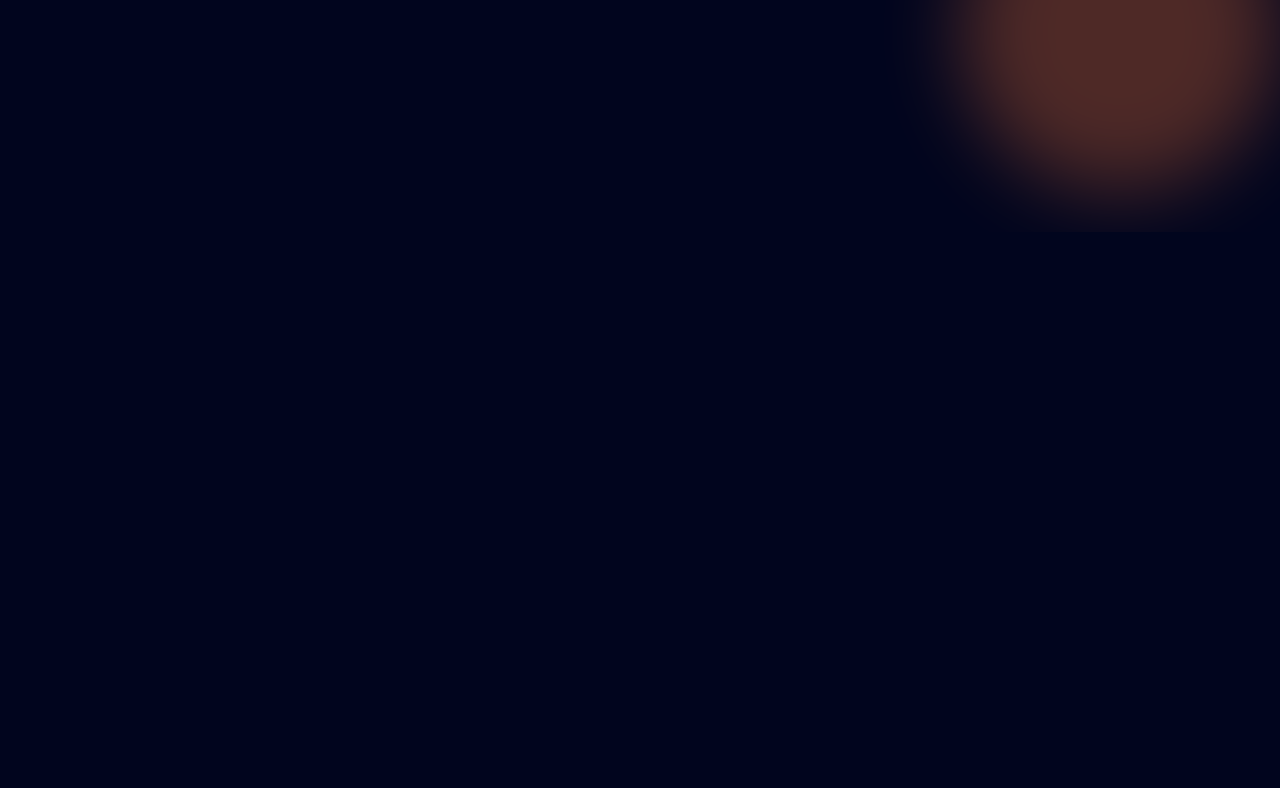
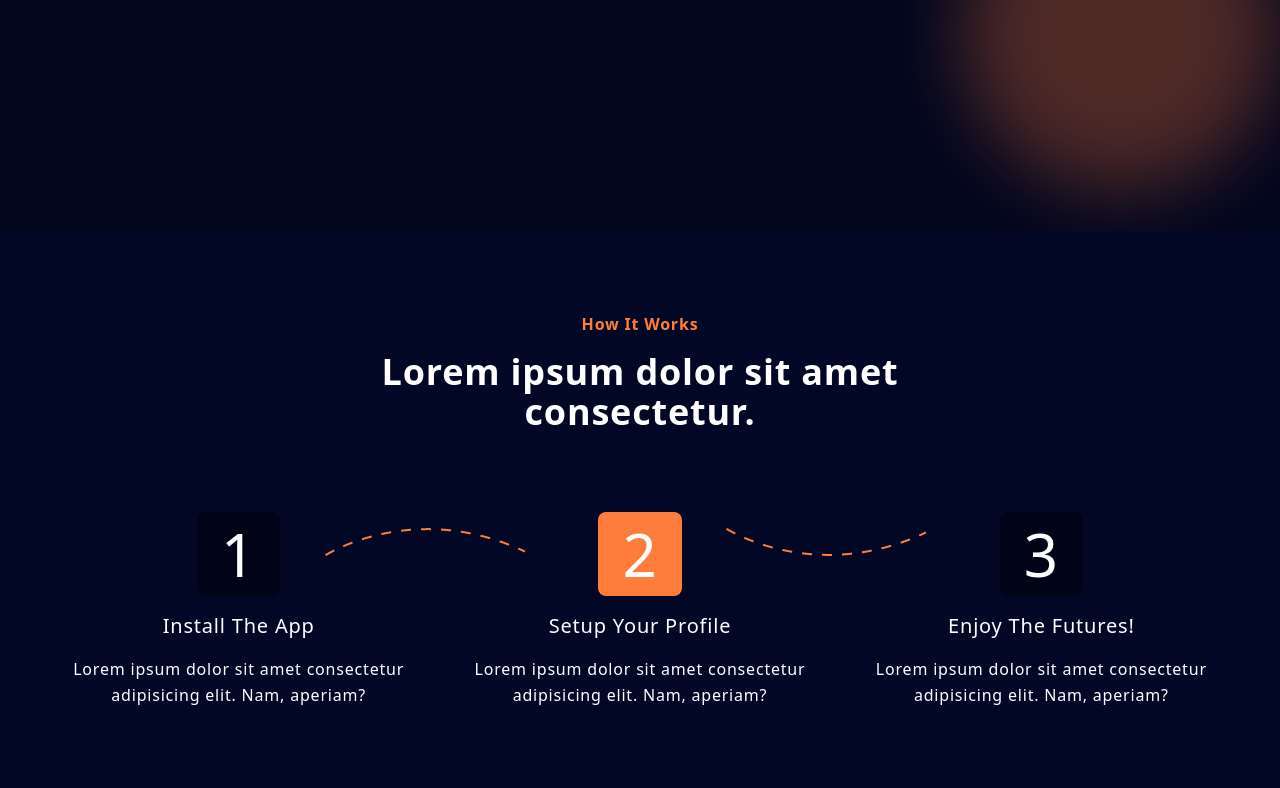
Before and after one commit to Keil-ENZO/Projet_Tailwind, a website: page index.html in a window 1280 px wide. Shown: the part 1841-2629 px from the top of the page. Before the commit the page ends 2073 px from the top, so only its background shows below. Drawn offline with Linux system fonts and the light colour scheme.

Commit message:
new section

```diff
--- a/css/style.css
+++ b/css/style.css
@@ -25,3 +25,11 @@
 .blob2{
     @apply w-80 h-80 bg-color-secondary rounded-full absolute bottom-10 right-0 -z-10 blur-2xl opacity-30 overflow-hidden
 }
+
+.card {
+    @apply flex flex-col items-center justify-between space-y-6 md:flex-row md:space-y-0 md:space-x-6
+}
+
+.after {
+    @apply lg:after:content-[''] lg:after:flex lg:after:bg-[url('../img/line-bottom.png')] lg:after:absolute  lg:after:top-4 lg:after:left-32 2xl:lg:after:left-52 lg:after:bg-no-repeat lg:after:h-7 lg:after:w-52
+}
--- a/index.html
+++ b/index.html
@@ -168,7 +168,6 @@
 
       <section id="saving-money">
         <div class="container py-20 relative">
-
           <div class="blob2"></div>
           <div class="blob1"></div>
 
@@ -189,6 +188,65 @@
                 ipsum commodi inventore corporis?
               </p>
               <button class="btn">Read More</button>
+            </div>
+          </div>
+        </div>
+      </section>
+
+      <section id="how-it-woks" class="bg-color-primary-light">
+        <div class="container py-20">
+          <div class="text-center m-auto mb-20 md:w-1/2">
+            <h4 class="font-bold text-color-secondary mb-4">How It Works</h4>
+            <h1 class="title">Lorem ipsum dolor sit amet consectetur.</h1>
+          </div>
+
+          <div class="card">
+            <!-- card 1 -->
+            <div class="text-center cursor-pointer">
+              <div
+                class="relative bg-color-primary-dark inline-block px-6 py-3 rounded-lg cursor-pointer hover:bg-color-secondary ease-in duration-200"
+              >
+                <p class="text-6xl after lg:after:bg-[url('../img/line.png')]">
+                  1
+                </p>
+              </div>
+              <h3 class="text-xl text-bold py-4">Install The App</h3>
+              <p class="leading-relaxed">
+                Lorem ipsum dolor sit amet consectetur adipisicing elit. Nam,
+                aperiam?
+              </p>
+            </div>
+
+            <!-- card 2 -->
+            <div class="text-center cursor-pointer">
+              <div
+                class="relative bg-color-secondary inline-block px-6 py-3 rounded-lg cursor-pointer hover:bg-color-primary-dark ease-in duration-200"
+              >
+                <p
+                  class="text-6xl after lg:after:bg-[url('../img/line-bottom.png')]"
+                >
+                  2
+                </p>
+              </div>
+              <h3 class="text-xl text-bold py-4">Setup Your Profile</h3>
+              <p class="leading-relaxed">
+                Lorem ipsum dolor sit amet consectetur adipisicing elit. Nam,
+                aperiam?
+              </p>
+            </div>
+
+            <!-- card 3 -->
+            <div class="text-center cursor-pointer">
+              <div
+                class="relative bg-color-primary-dark inline-block px-6 py-3 rounded-lg cursor-pointer hover:bg-color-secondary ease-in duration-200"
+              >
+                <p class="text-6xl">3</p>
+              </div>
+              <h3 class="text-xl text-bold py-4">Enjoy The Futures!</h3>
+              <p class="leading-relaxed">
+                Lorem ipsum dolor sit amet consectetur adipisicing elit. Nam,
+                aperiam?
+              </p>
             </div>
           </div>
         </div>
```
Also changed, not shown: dist/style.css.
